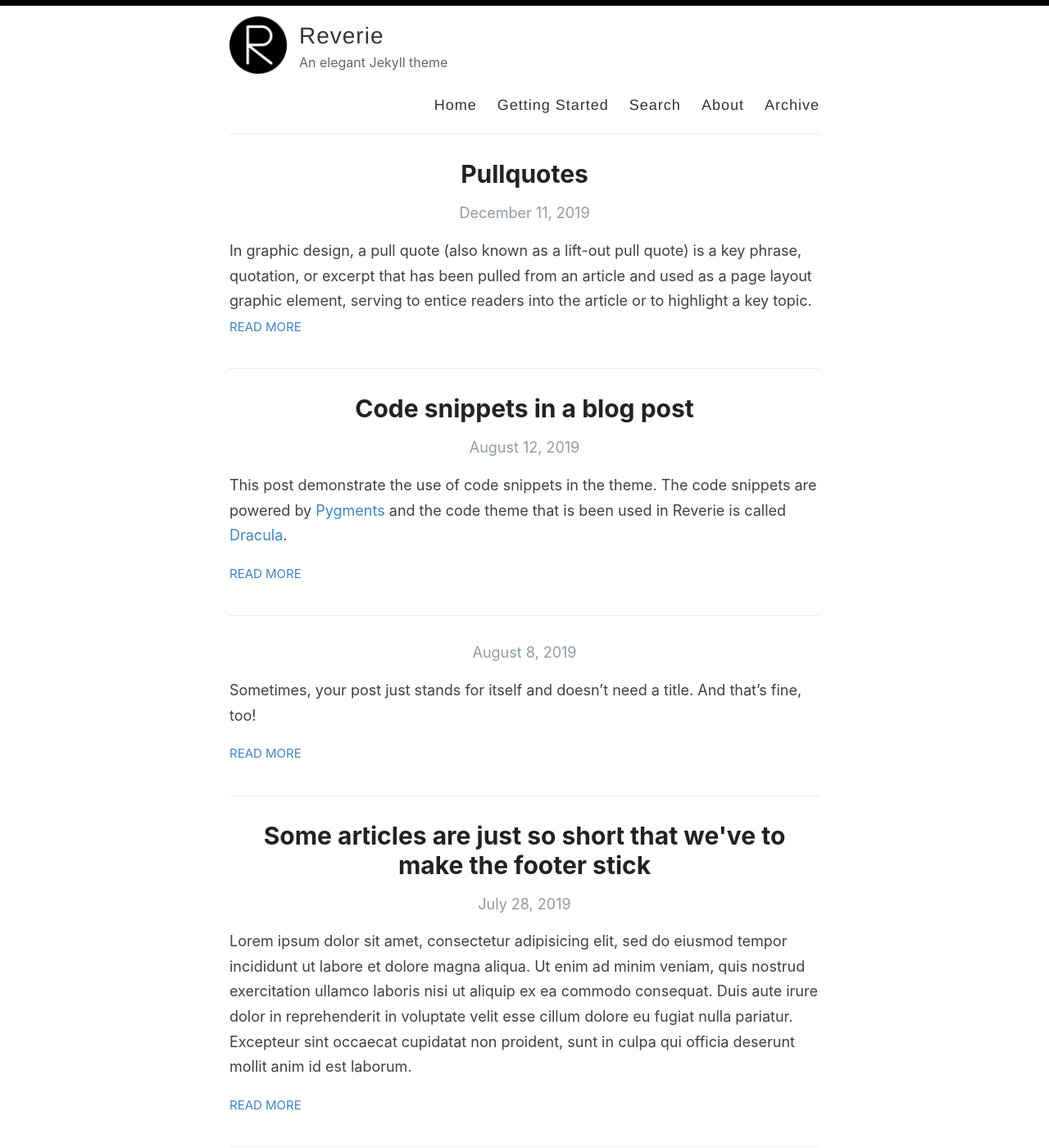
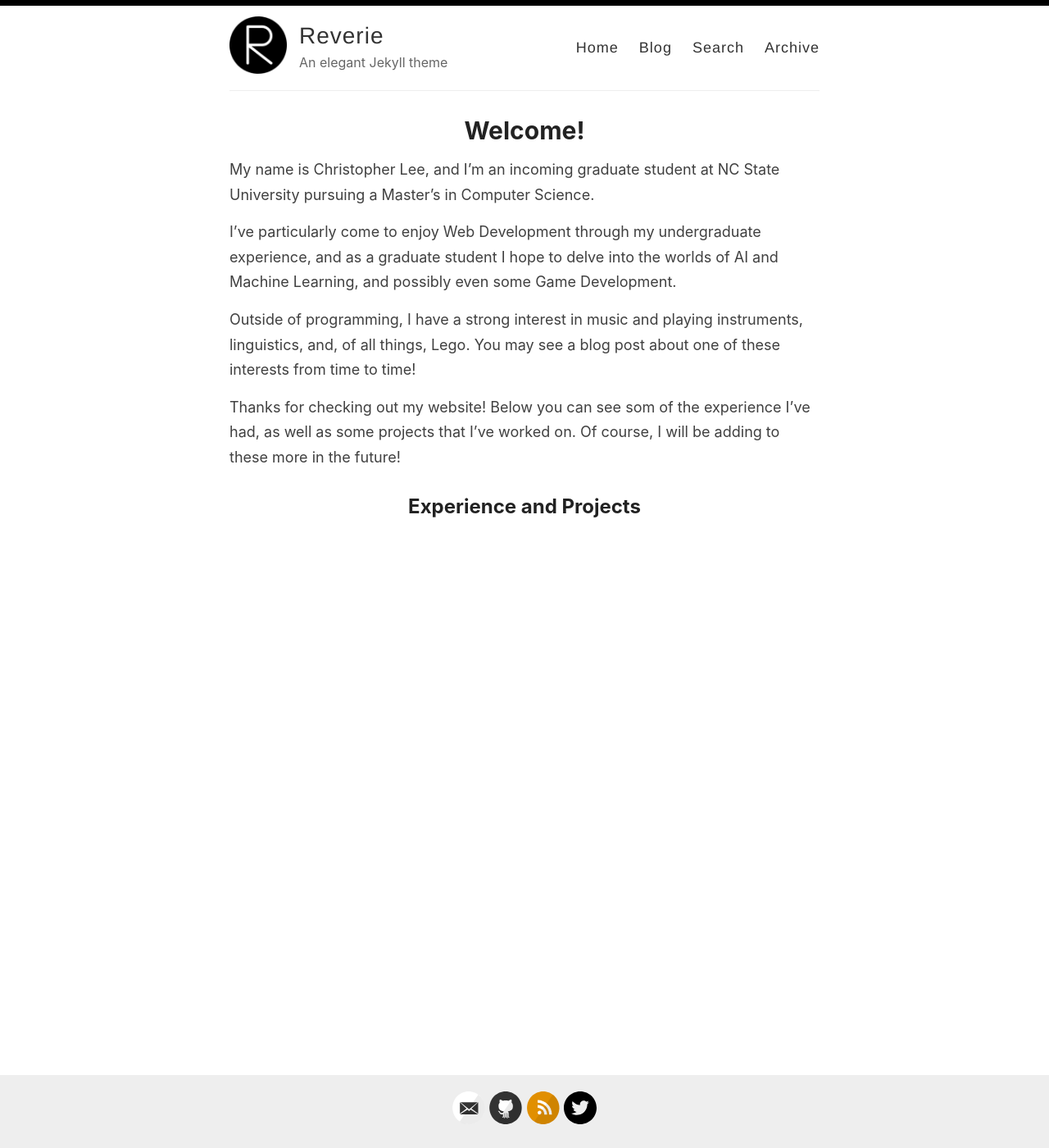
Before and after one commit to Ramen-Noodle/ramen-noodle.github.io, a Jekyll site: the page built from _pages/home.md, in a window 1280 px wide and 1400 px high. Shown: the whole window at 82% size. Built offline with Jekyll 4.4.1, drawn with Linux system fonts in a browser that asks for light colours; the list of posts is cut into pages by our own code; some of the changed text lies outside the part shown.

Commit message:
Moved blog feed, added home page

```diff
--- a/_config.yml
+++ b/_config.yml
@@ -85,7 +85,6 @@ plugins:
   - jekyll-sitemap # Create a sitemap using the official Jekyll sitemap gem
   - jekyll-feed # Create an Atom feed using the official Jekyll feed gem
   - jekyll-seo-tag
-  - jekyll-paginate
 
 include: ['_pages']
 
@@ -99,3 +98,4 @@ exclude:
   - LICENSE
   - README.md
   - CNAME
+  - vendor
--- a/_layouts/default.html
+++ b/_layouts/default.html
@@ -29,9 +29,8 @@
 
             <nav>
               <a href="{{ site.baseurl }}/">Home</a>
-              <a href="{{ site.baseurl }}/getting-started">Getting Started</a>
+              <a href="{{ site.baseurl }}/blog">Blog</a>
               <a href="{{ site.baseurl }}/search">Search</a>
-              <a href="{{ site.baseurl }}/about">About</a>
               <a href="{{ site.baseurl }}/archive">Archive</a>
             </nav>
           </header>
--- a/_layouts/page.html
+++ b/_layouts/page.html
@@ -4,7 +4,9 @@ layout: default
 
 <article class="page">
 
-  <h1>{{ page.title }}</h1>
+  <h1>
+    {% if page.heading %}{{ page.heading }}{% else %}{{ page.title }}{% endif %}
+  </h1>
 
   <div class="entry">
     {{ content }}
--- a/index.html
+++ b/_pages/blog.md
@@ -1,5 +1,7 @@
 ---
-layout: default
+layout: blog
+title: Blog
+permalink: /blog/
 ---
 
 <div class="posts">
--- /dev/null
+++ b/_pages/home.md
@@ -0,0 +1,16 @@
+---
+layout: page
+title: Home
+heading: Welcome!
+permalink: /
+---
+
+My name is Christopher Lee, and I'm an incoming graduate student at NC State University pursuing a Master's in Computer Science.
+
+I've particularly come to enjoy Web Development through my undergraduate experience, and as a graduate student I hope to delve into the worlds of AI and Machine Learning, and possibly even some Game Development.
+
+Outside of programming, I have a strong interest in music and playing instruments, linguistics, and, of all things, Lego. You may see a blog post about one of these interests from time to time!
+
+Thanks for checking out my website! Below you can see som of the experience I've had, as well as some projects that I've worked on. Of course, I will be adding to these more in the future!
+
+## Experience and Projects
```
Also changed, not shown: _layouts/blog.html (added, +22 -0 lines).
